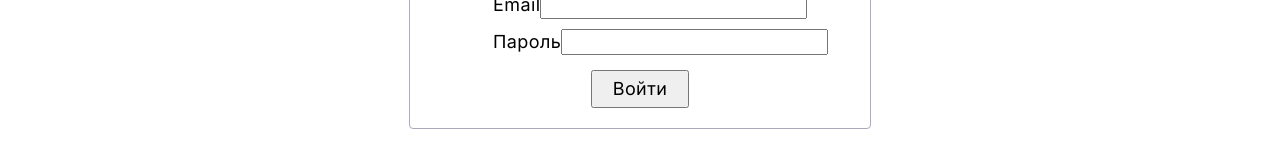
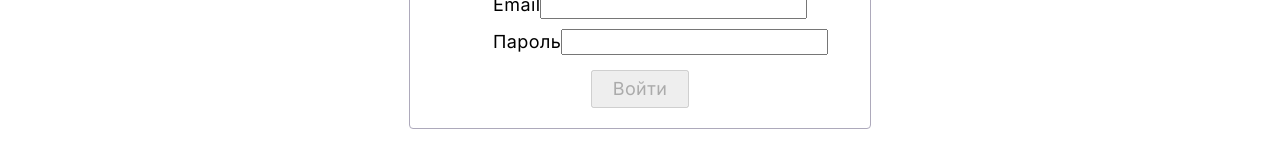
Before and after one commit to elrouss/prozhito-auth, a Next.js app: page / in a window 1280 px wide. Shown: the part 443-603 px from the top of the page. Built offline with nearby package versions, Linux system fonts and the light colour scheme.

Commit message:
feat: validate data inside form

```diff
--- a/src/components/auth-form/auth-form.tsx
+++ b/src/components/auth-form/auth-form.tsx
@@ -7,6 +7,7 @@ interface IAuthFormProps extends React.HTMLAttributes<HTMLFormElement> {
   children: React.ReactElement;
   heading: string;
   buttonLabel: string;
+  isValid: boolean;
   isLoading?: boolean;
 }
 
@@ -15,13 +16,19 @@ export const AuthForm = ({
   heading,
   buttonLabel,
   isLoading = false,
+  isValid,
   onSubmit,
 }: IAuthFormProps) => (
   <div className={styles.wrapper}>
     <HeadingH1Default label={heading} />
     <form className={styles.form} onSubmit={onSubmit}>
       {children}
-      <DefaultButton type="submit" label={buttonLabel} isLoading={isLoading} />
+      <DefaultButton
+        type="submit"
+        label={buttonLabel}
+        disabled={!isValid}
+        isLoading={isLoading}
+      />
     </form>
   </div>
 );
--- a/src/components/auth-form/components/sign-in-form.tsx
+++ b/src/components/auth-form/components/sign-in-form.tsx
@@ -1,12 +1,49 @@
+import React, { useEffect } from 'react';
 import { AuthForm } from '../auth-form';
+import { useFormData } from '@/hooks/useFormData';
 import { Input } from '@/shared/input/input';
+import { regexEmail, regexPassword } from '@/utils/regex';
 import styles from './sign-in-form.module.scss';
 
-export const SignInForm = () => (
-  <AuthForm heading="Авторизация" buttonLabel="Войти">
-    <div className={styles.inputs}>
-      <Input type="email" label="Email" />
-      <Input type="password" label="Пароль" />
-    </div>
-  </AuthForm>
-);
+export const SignInForm = () => {
+  const { data, handleData, isFormValid, setIsFormValid } = useFormData();
+
+  useEffect(() => {
+    setIsFormValid(
+      regexEmail.test(data?.email) && regexPassword.test(data?.password),
+    );
+  }, [data]);
+
+  const onSignIn = (evt: React.FormEvent<HTMLFormElement>) => {
+    evt.preventDefault();
+
+    console.log(data);
+  };
+
+  return (
+    <AuthForm
+      heading="Авторизация"
+      buttonLabel="Войти"
+      isValid={isFormValid}
+      onSubmit={onSignIn}
+    >
+      <div className={styles.inputs}>
+        <Input
+          type="email"
+          label="Email"
+          name="email"
+          value={data?.email}
+          autoComplete="on"
+          onChange={handleData}
+        />
+        <Input
+          type="password"
+          name="password"
+          value={data?.password}
+          label="Пароль"
+          onChange={handleData}
+        />
+      </div>
+    </AuthForm>
+  );
+};
--- /dev/null
+++ b/src/hooks/useFormData.ts
@@ -0,0 +1,15 @@
+import React, { useState } from 'react';
+
+export const useFormData = () => {
+  const [data, setData] = useState<{ [key: string]: string }>({});
+  const [isFormValid, setIsFormValid] = useState(false);
+
+  const handleData = (evt: React.ChangeEvent<HTMLInputElement>) => {
+    setData({
+      ...data,
+      [evt.target.name]: evt.target.value,
+    });
+  };
+
+  return { data, handleData, isFormValid, setIsFormValid };
+};
--- a/src/shared/buttons/default-btn/default-btn.tsx
+++ b/src/shared/buttons/default-btn/default-btn.tsx
@@ -6,17 +6,20 @@ import styles from './default-btn.module.scss';
 interface IDefaultButtonProps extends React.HTMLAttributes<HTMLButtonElement> {
   label: string;
   type?: 'button' | 'submit' | 'reset';
+  disabled?: boolean;
   isLoading?: boolean;
 }
 
 export const DefaultButton = ({
   label,
   type = 'button',
+  disabled = false,
   isLoading = false,
 }: IDefaultButtonProps) => (
   <button
     className={clsx(styles.button, { [styles.load]: isLoading })}
     type={type}
+    disabled={disabled}
   >
     {label}
   </button>
--- a/src/shared/input/input.tsx
+++ b/src/shared/input/input.tsx
@@ -5,13 +5,18 @@ import styles from './input.module.scss';
 interface IInputProps extends React.HTMLAttributes<HTMLInputElement> {
   label: string;
   type?: 'email' | 'password' | 'text';
+  name: string;
+  value: string;
   autoComplete?: 'on' | 'off';
 }
 
 export const Input = ({
   label,
   type = 'text',
+  name,
+  value,
   autoComplete = 'off',
+  onChange,
 }: IInputProps) => {
   const id = nanoid();
 
@@ -24,7 +29,10 @@ export const Input = ({
         className={styles.input}
         id={id}
         type={type}
+        name={name}
+        value={value || ''}
         autoComplete={autoComplete}
+        onChange={onChange}
       />
     </div>
   );
--- /dev/null
+++ b/src/utils/regex.ts
@@ -0,0 +1,3 @@
+export const regexEmail =
+  /^((([0-9A-Za-z]{1}[-0-9A-z.]{1,})|([0-9]{1}[-0-9.]{1,}))@([-A-Za-z]{1,}\.){1,2}[-A-Za-z]{2,})$/u;
+export const regexPassword = /^.+$/;
```
Also changed, not shown: src/shared/buttons/default-btn/default-btn.module.scss (line endings or trailing spaces), 1 other file (tests, documents, lock files or other folders).
